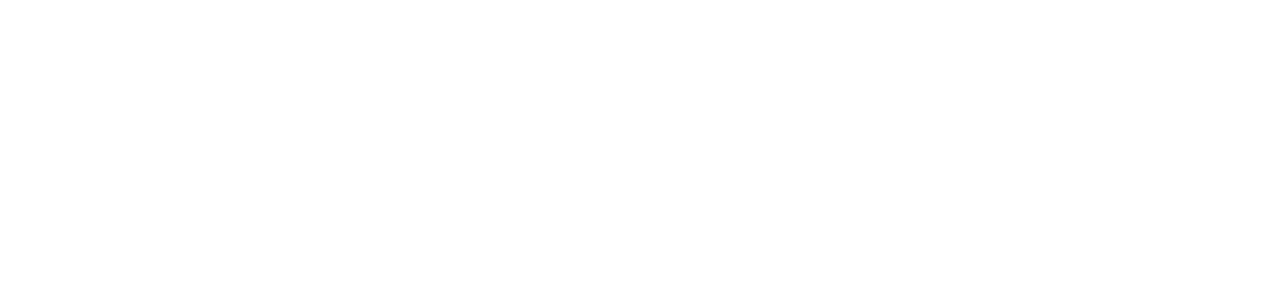
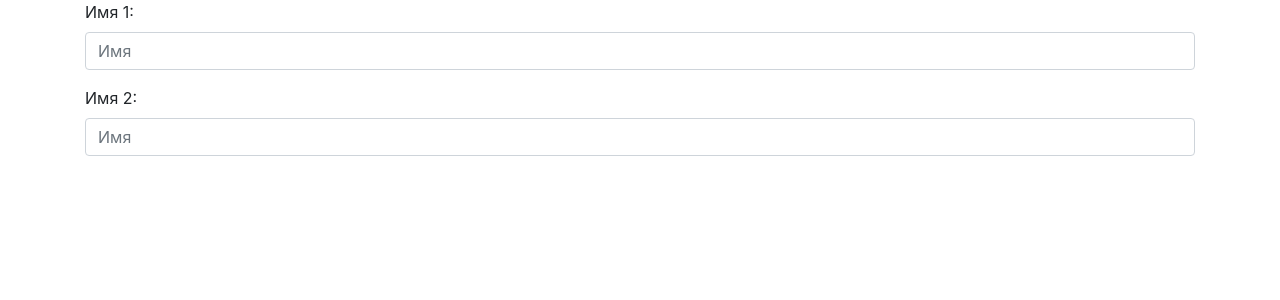
Before and after one commit to slavocado/first-projects, a Vue app in the folder tenniscore/: page / in a window 1280 px wide. Shown: the top 300 px of the page. Built offline with nearby package versions, Linux system fonts and the light colour scheme.

Commit message:
Add player names input and counter for scores

```diff
--- a/tenniscore/src/App.vue
+++ b/tenniscore/src/App.vue
@@ -1,6 +1,66 @@
 <template>
   <div id="app">
+    <!--    Enter names of players  -->
+    <b-container>
+      <b-form-group
+          id="input-group-1"
+          label="Имя 1:"
+          label-for="input-1"
+      >
+        <b-form-input
+            id="input-1"
+            v-model="name1"
+            type="text"
+            placeholder="Имя"
+        ></b-form-input>
+      </b-form-group>
+    </b-container>
 
+    <b-container class="container">
+      <b-form-group
+          id="input-group-2"
+          label="Имя 2:"
+          label-for="input-2"
+      >
+        <b-form-input
+            id="input-2"
+            v-model="name2"
+            type="text"
+            placeholder="Имя"
+        ></b-form-input>
+      </b-form-group>
+    </b-container>
+    <!--    End enter names of players  -->
+
+    <!--    Main part   -->
+    <b-container>
+      <b-row>
+        <!--  Column for first player scores  -->
+        <b-col v-if="name1">
+          <h2>{{ name1 }}</h2>
+          <h2>{{ score1 }}</h2>
+          <b-button variant="success" class="mr-2" @click="score1++">
+            <b-icon icon="plus-square"></b-icon>
+          </b-button>
+          <b-button variant="danger" @click="score1--">
+            <b-icon icon="dash-square"></b-icon>
+          </b-button>
+        </b-col>
+
+        <!--  Column for second player scores  -->
+        <b-col v-if="name2">
+          <h2>{{ name2 }}</h2>
+          <h2>{{ score2 }}</h2>
+          <b-button variant="success" class="mr-2" @click="score2++">
+            <b-icon icon="plus-square"></b-icon>
+          </b-button>
+          <b-button variant="danger" @click="score2--">
+            <b-icon icon="dash-square"></b-icon>
+          </b-button>
+        </b-col>
+      </b-row>
+    </b-container>
+    <!--    End main part   -->
   </div>
 </template>
 
@@ -9,7 +69,10 @@ export default {
   name: 'App',
   data: function (){
     return{
-
+      name1: '',
+      name2: '',
+      score1: 0,
+      score2: 0
     }
   }
 }
```
